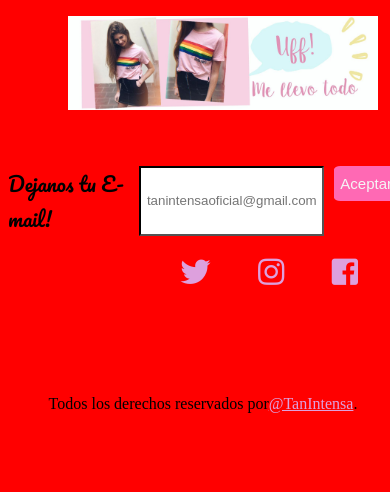
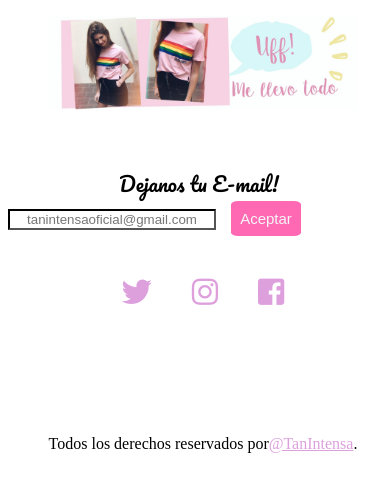
Before and after one commit to magarose/practicaHTML, a plain HTML site: page index.html in a window 390 px wide. Drawn offline with Linux system fonts and the light colour scheme.

Commit message:
tp final final

```diff
--- a/css/style.css
+++ b/css/style.css
@@ -65,8 +65,21 @@ a
 {color:plum;}
 
 @media (max-width: 800px) {
-    body{
-        background-color: red;
+    img {
+        margin: auto;
 }
+    form{
+    display: flex;
+    justify-content: center;}
 
+    form:first-child{ display: inline;
+    text-align: center;}
+
+
+
+
+    .icons {
+        display: flex;
+        justify-content: center;
+    }
 }
```
